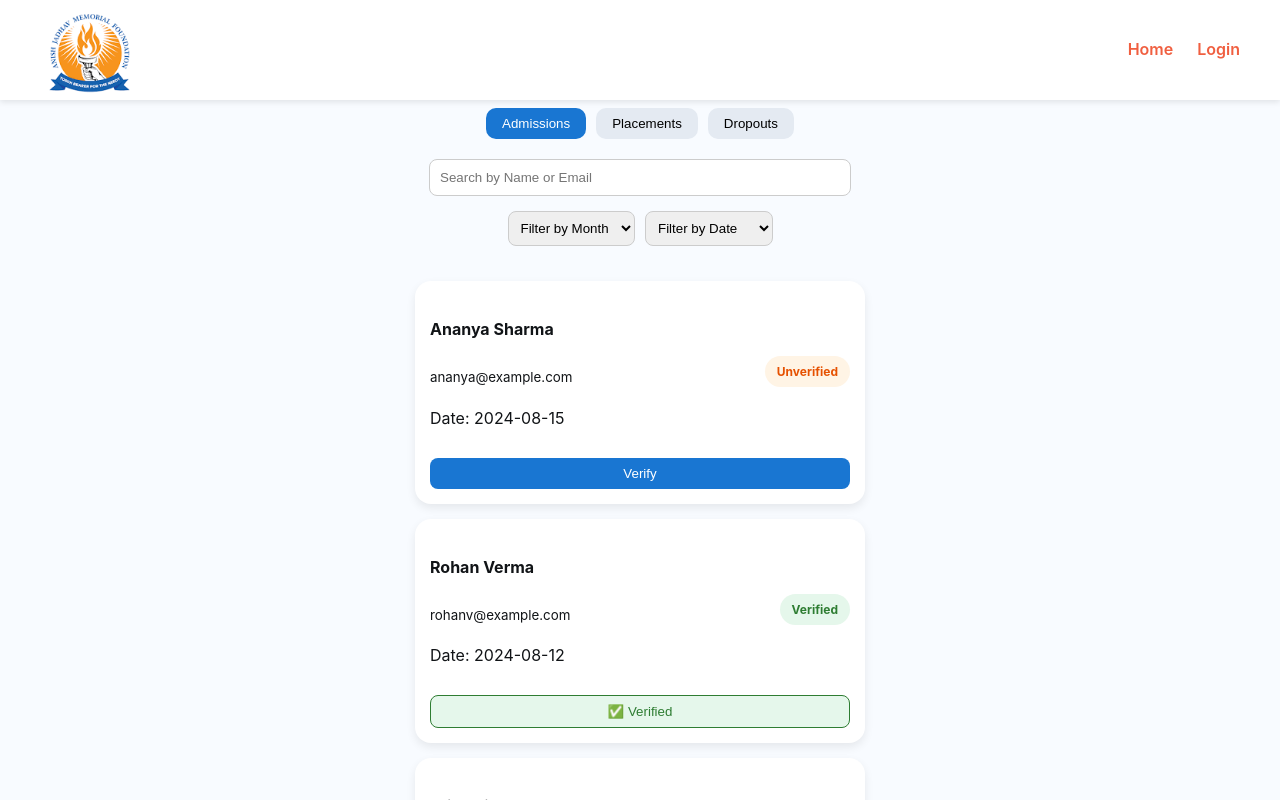
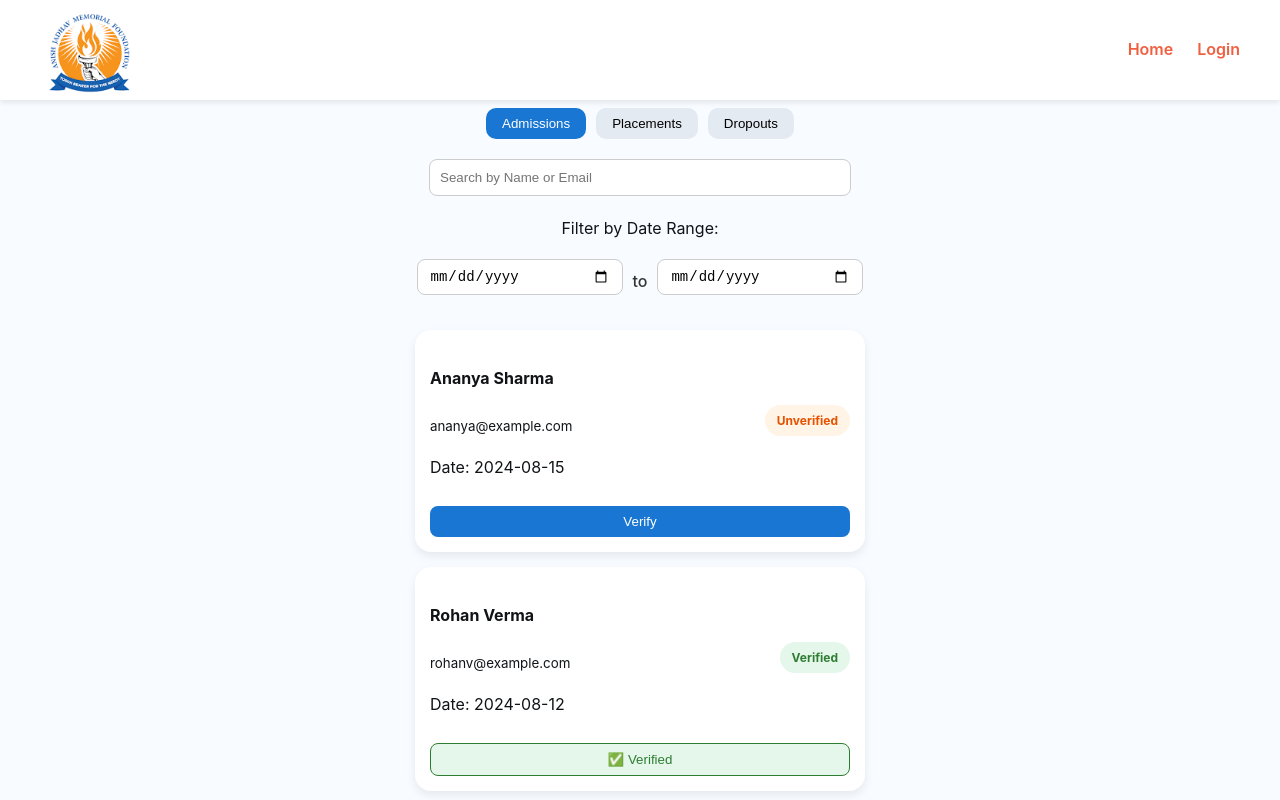
Before and after one commit to mahiawasthi23/attendance_frontend, a React (Vite) app: page /admin-dashboard in a window 1280 px wide. Both pictures are taken after a click on the item "Life Cycle Tracking". Shown: the top 800 px of the page. Built offline with nearby package versions, Linux system fonts and the light colour scheme.

Commit message:
worked on lifecleTracking css

```diff
--- a/src/AdminPages/LifecycleTracking.css
+++ b/src/AdminPages/LifecycleTracking.css
@@ -1,17 +1,17 @@
-.lifecycle-tracking {
+.admin-lifecycle-tracking {
   background: #f8fbff;
   padding: 30px;
   min-height: 100vh;
 }
 
-.tabs {
+.admin-tabs {
   display: flex;
   justify-content: center;
   gap: 10px;
   margin-bottom: 20px;
 }
 
-.tab-btn {
+.admin-tab-btn {
   background: #e4eaf2;
   border: none;
   padding: 8px 16px;
@@ -20,20 +20,20 @@
   font-weight: 500;
 }
 
-.tab-btn.active {
+.admin-tab-btn.active {
   background: #1976d2;
   color: white;
 }
 
-.filters {
+.admin-filters {
   display: flex;
   flex-direction: column;
   align-items: center;
-  gap: 10px;
+  gap: 15px;
   margin-bottom: 20px;
 }
 
-.filters input {
+.admin-filters input[type="text"] {
   width: 80%;
   max-width: 400px;
   padding: 10px;
@@ -41,25 +41,50 @@
   border: 1px solid #ccc;
 }
 
-.dropdowns {
+.admin-date-range-inline {
   display: flex;
-  gap: 10px;
+  flex-direction: column;
+  align-items: center;
+  justify-content: center;
+  gap: 12px;
+  flex-wrap: wrap;
+  margin-top: 5px;
 }
 
-.dropdowns select {
-  padding: 8px;
-  border-radius: 8px;
-  border: 1px solid #ccc;
+.admin-date-inputs{
+    display: flex;
+    align-items: center;
+    gap: 10px;
 }
 
-.student-list {
+.admin-date-range-inline label {
+  font-weight: 500;
+  color: #333;
+}
+
+.admin-date-range-inline input[type="date"] {
+  background: #fff;
+  border: 1px solid #ccc;
+  border-radius: 8px;
+  padding: 8px 12px;
+  font-size: 14px;
+  cursor: pointer;
+  width: 180px;
+}
+
+.admin-date-range-inline span {
+  font-weight: 500;
+  color: #333;
+}
+
+.admin-student-list {
   display: flex;
   flex-direction: column;
   align-items: center;
   gap: 15px;
 }
 
-.student-card {
+.admin-student-card {
   background: white;
   width: 90%;
   max-width: 420px;
@@ -68,30 +93,30 @@
   box-shadow: 0px 4px 10px rgba(0, 0, 0, 0.08);
 }
 
-.student-info {
+.admin-student-info {
   display: flex;
   justify-content: space-between;
   align-items: center;
 }
 
-.status-tag {
+.admin-status-tag {
   padding: 6px 12px;
   border-radius: 20px;
   font-size: 12px;
   font-weight: bold;
 }
 
-.status-tag.verified {
+.admin-status-tag.verified {
   background: #e5f7eb;
   color: #2e7d32;
 }
 
-.status-tag.unverified {
+.admin-status-tag.unverified {
   background: #fff4e5;
   color: #e65100;
 }
 
-.verify-btn {
+.admin-verify-btn {
   background: #1976d2;
   color: white;
   border: none;
@@ -102,7 +127,7 @@
   cursor: pointer;
 }
 
-.verified-btn {
+.admin-verified-btn {
   background: #e5f7eb;
   color: #2e7d32;
   border: 1px solid #2e7d32;
@@ -113,13 +138,13 @@
   cursor: not-allowed;
 }
 
-.empty-state {
+.admin-empty-state {
   margin-top: 50px;
   text-align: center;
   color: #777;
 }
 
-.empty-state .icon {
+.admin-empty-state .icon {
   font-size: 40px;
   margin-bottom: 10px;
 }
--- a/src/AdminPages/LifecycleTracking.jsx
+++ b/src/AdminPages/LifecycleTracking.jsx
@@ -28,6 +28,8 @@ const LifecycleTracking = () => {
 
   const [activeTab, setActiveTab] = useState("Admissions");
   const [searchTerm, setSearchTerm] = useState("");
+  const [startDate, setStartDate] = useState("");
+  const [endDate, setEndDate] = useState("");
 
   const handleVerify = (id) => {
     setStudents((prev) =>
@@ -37,19 +39,27 @@ const LifecycleTracking = () => {
     );
   };
 
-  const filteredStudents = students.filter((student) =>
-    student.name.toLowerCase().includes(searchTerm.toLowerCase())
-  );
+  const filteredStudents = students.filter((student) => {
+    const matchSearch = student.name
+      .toLowerCase()
+      .includes(searchTerm.toLowerCase());
+
+    const studentDate = new Date(student.date);
+    const afterStart = startDate ? studentDate >= new Date(startDate) : true;
+    const beforeEnd = endDate ? studentDate <= new Date(endDate) : true;
+
+    return matchSearch && afterStart && beforeEnd;
+  });
 
   return (
-    <div className="lifecycle-tracking">
+    <div className="admin-lifecycle-tracking">
       <h2>Lifecycle Tracking</h2>
 
-      <div className="tabs">
+      <div className="admin-tabs">
         {["Admissions", "Placements", "Dropouts"].map((tab) => (
           <button
             key={tab}
-            className={`tab-btn ${activeTab === tab ? "active" : ""}`}
+            className={`admin-tab-btn ${activeTab === tab ? "active" : ""}`}
             onClick={() => setActiveTab(tab)}
           >
             {tab}
@@ -57,39 +67,43 @@ const LifecycleTracking = () => {
         ))}
       </div>
 
-      <div className="filters">
+      <div className="admin-filters">
         <input
           type="text"
           placeholder="Search by Name or Email"
           value={searchTerm}
           onChange={(e) => setSearchTerm(e.target.value)}
         />
-        <div className="dropdowns">
-          <select>
-            <option>Filter by Month</option>
-            <option>August 2024</option>
-            <option>September 2024</option>
-          </select>
-          <select>
-            <option>Filter by Date</option>
-            <option>10 Aug 2024</option>
-            <option>12 Aug 2024</option>
-          </select>
+        <div className="admin-date-range-inline">
+          <div className="admin-date-label">Filter by Date Range:</div>
+          <div className="admin-date-inputs">
+            <input
+              type="date"
+              value={startDate}
+              onChange={(e) => setStartDate(e.target.value)}
+            />
+            <span>to</span>
+            <input
+              type="date"
+              value={endDate}
+              onChange={(e) => setEndDate(e.target.value)}
+            />
+          </div>
         </div>
       </div>
 
-      <div className="student-list">
+      <div className="admin-student-list">
         {filteredStudents.length > 0 ? (
           filteredStudents.map((student) => (
-            <div key={student.id} className="student-card">
-              <div className="student-info">
+            <div key={student.id} className="admin-student-card">
+              <div className="admin-student-info">
                 <div>
                   <h4>{student.name}</h4>
                   <small>{student.email}</small>
                   <p>Date: {student.date}</p>
                 </div>
                 <span
-                  className={`status-tag ${
+                  className={`admin-status-tag ${
                     student.status === "Verified" ? "verified" : "unverified"
                   }`}
                 >
@@ -99,24 +113,22 @@ const LifecycleTracking = () => {
 
               {student.status === "Unverified" ? (
                 <button
-                  className="verify-btn"
+                  className="admin-verify-btn"
                   onClick={() => handleVerify(student.id)}
                 >
                   Verify
                 </button>
               ) : (
-                <button className="verified-btn">
-                  ✅ Verified
-                </button>
+                <button className="admin-verified-btn">✅ Verified</button>
               )}
             </div>
           ))
         ) : (
-          <div className="empty-state">
-            <div className="icon">🔍</div>
+          <div className="admin-empty-state">
+            <div className="admin-icon">🔍</div>
             <h4>No Records Found</h4>
             <p>
-              Try adjusting your search or filter criteria to find what you’re
+              Try adjusting your search or date range to find what you’re
               looking for.
             </p>
           </div>
```
